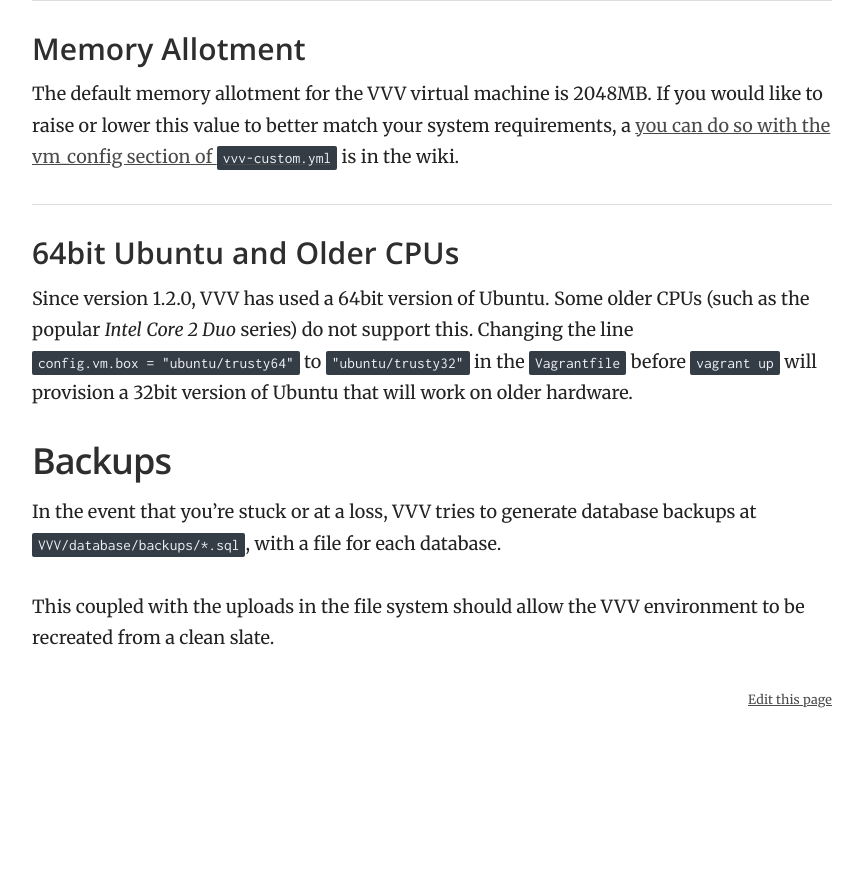
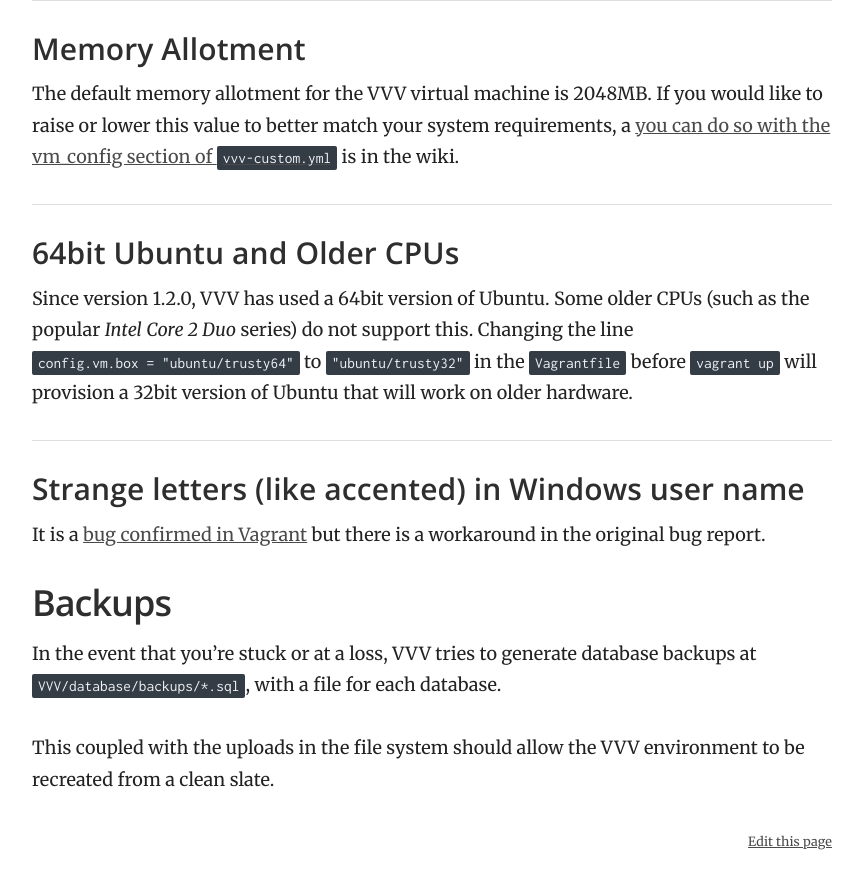
Before and after one commit to Varying-Vagrant-Vagrants/varyingvagrantvagrants.org, a Jekyll site: the page built from docs/en-US/troubleshooting/index.md, in a window 1280 px wide and 900 px high, scrolled down 5724 px. Shown: the top 889 px of the window, without its empty margins (358-1221 px from the left). Built offline with Jekyll 4.4.1, drawn with Linux system fonts in a browser that asks for light colours; before the commit the page ends 6483 px from its top, so only the background shows below that.

Commit message:
fix #1682

```diff
--- a/docs/en-US/troubleshooting/index.md
+++ b/docs/en-US/troubleshooting/index.md
@@ -162,6 +162,10 @@ The default memory allotment for the VVV virtual machine is 2048MB. If you would
 
 Since version 1.2.0, VVV has used a 64bit version of Ubuntu. Some older CPUs (such as the popular *Intel Core 2 Duo* series) do not support this. Changing the line `config.vm.box = "ubuntu/trusty64"` to `"ubuntu/trusty32"` in the `Vagrantfile` before `vagrant up` will provision a 32bit version of Ubuntu that will work on older hardware.
 
+### Strange letters (like accented) in Windows user name
+
+It is a [bug confirmed in Vagrant](https://github.com/hashicorp/vagrant/issues/2113#issuecomment-480650634) but there is a workaround in the original bug report.
+
 ## Backups
 
 In the event that you're stuck or at a loss, VVV tries to generate database backups at `VVV/database/backups/*.sql`, with a file for each database.
```
